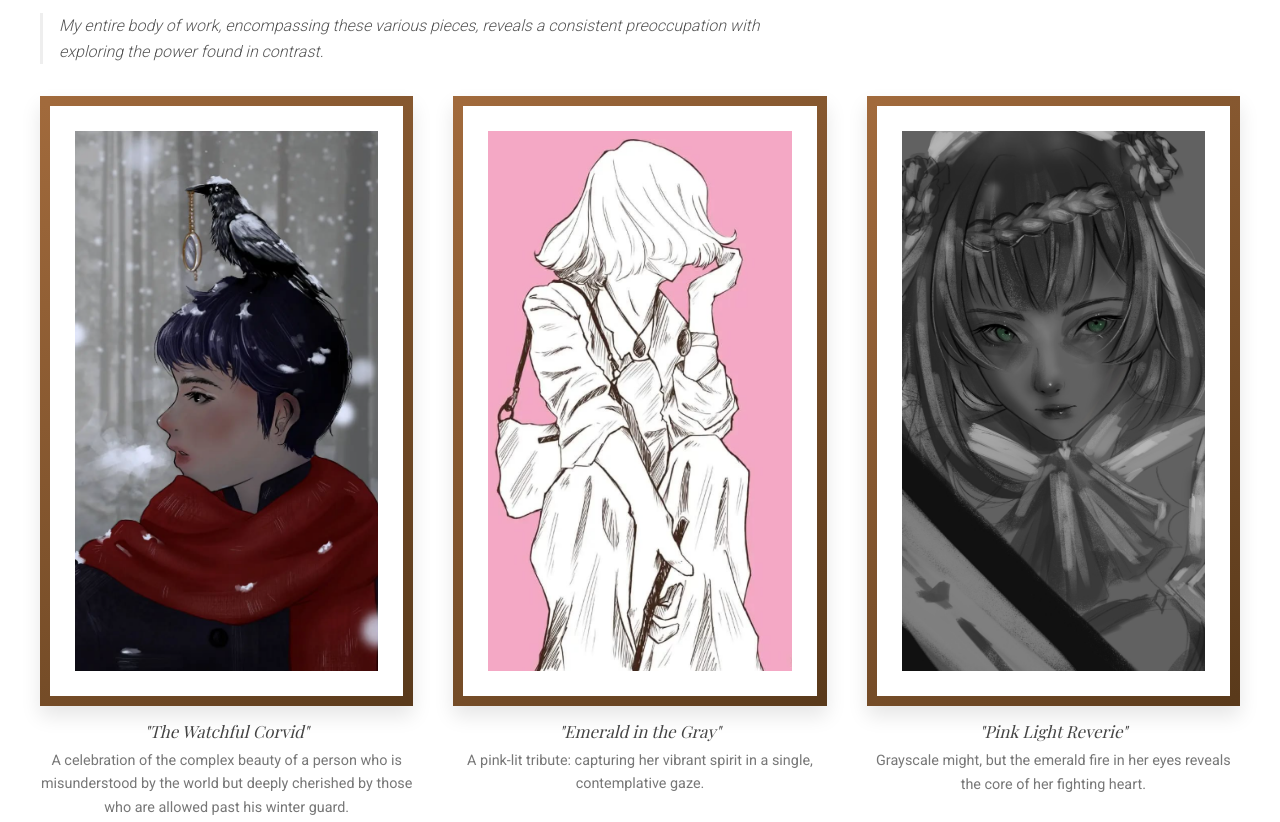
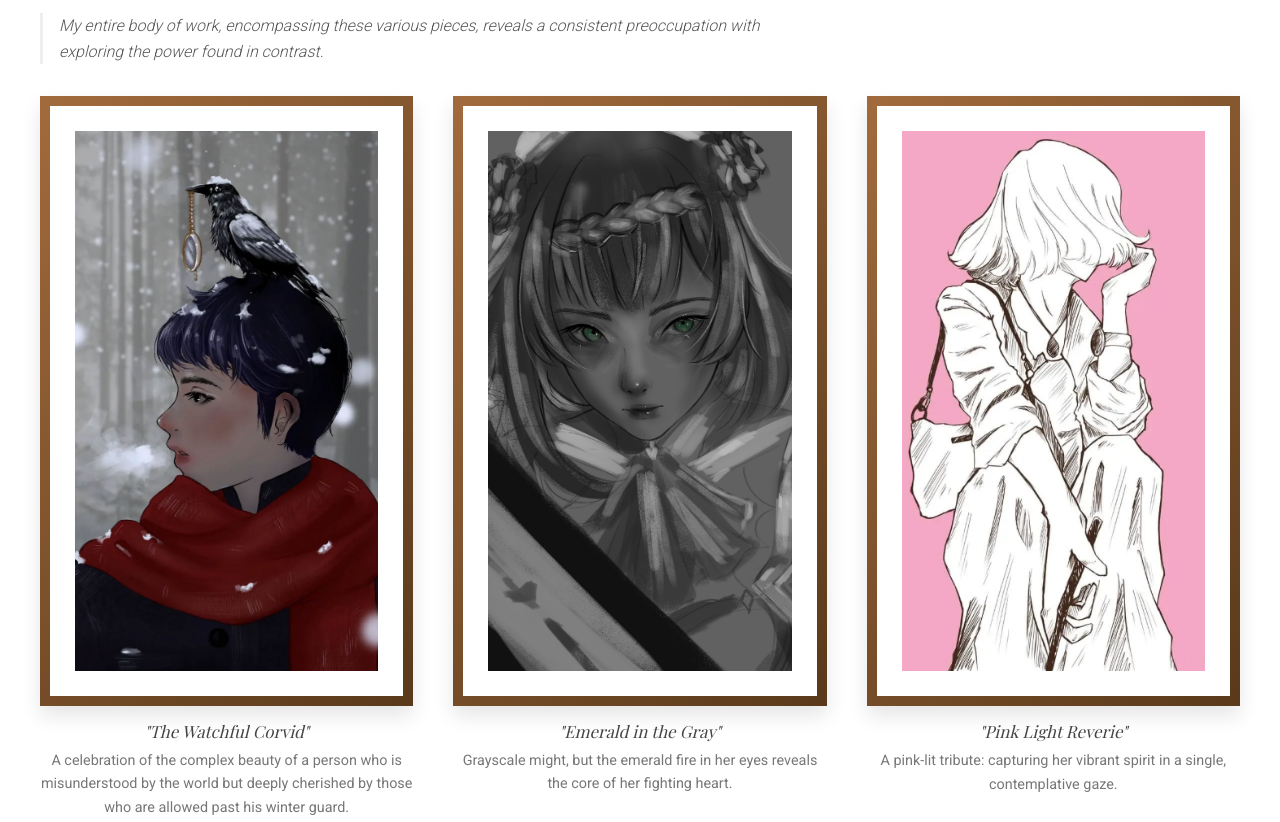
Before and after one commit to goldcrusher/art-gallery, a plain HTML site: page gallery.html in a window 1280 px wide. Shown: the part 2446-3268 px from the top of the page. Drawn offline with nearby package versions, Linux system fonts and the light colour scheme; a web font is replaced by a local one.

Commit message:
Update gallery.html

```diff
--- a/gallery.html
+++ b/gallery.html
@@ -108,15 +108,15 @@
                 </div>
                 <div class="art-item">
                     <figure class="art-frame">
-                            <img src="assets/jan/Jan3.png">
+                            <img src="assets/jan/Jan2.jpg">
                     </figure>
-                    <figcaption class="art-label">"Emerald in the Gray" <span class="medium">A pink-lit tribute: capturing her vibrant spirit in a single, contemplative gaze.</span></figcaption>
+                    <figcaption class="art-label">"Emerald in the Gray" <span class="medium">Grayscale might, but the emerald fire in her eyes reveals the core of her fighting heart.</span></figcaption>
                 </div>
                 <div class="art-item">
                     <figure class="art-frame">
-                            <img src="assets/jan/Jan2.jpg">
+                            <img src="assets/jan/Jan3.png">
                     </figure>
-                    <figcaption class="art-label">"Pink Light Reverie" <span class="medium">Grayscale might, but the emerald fire in her eyes reveals the core of her fighting heart.</span></figcaption>
+                    <figcaption class="art-label">"Pink Light Reverie" <span class="medium">A pink-lit tribute: capturing her vibrant spirit in a single, contemplative gaze.</span></figcaption>
                 </div>
             </div>
         </section>
```
